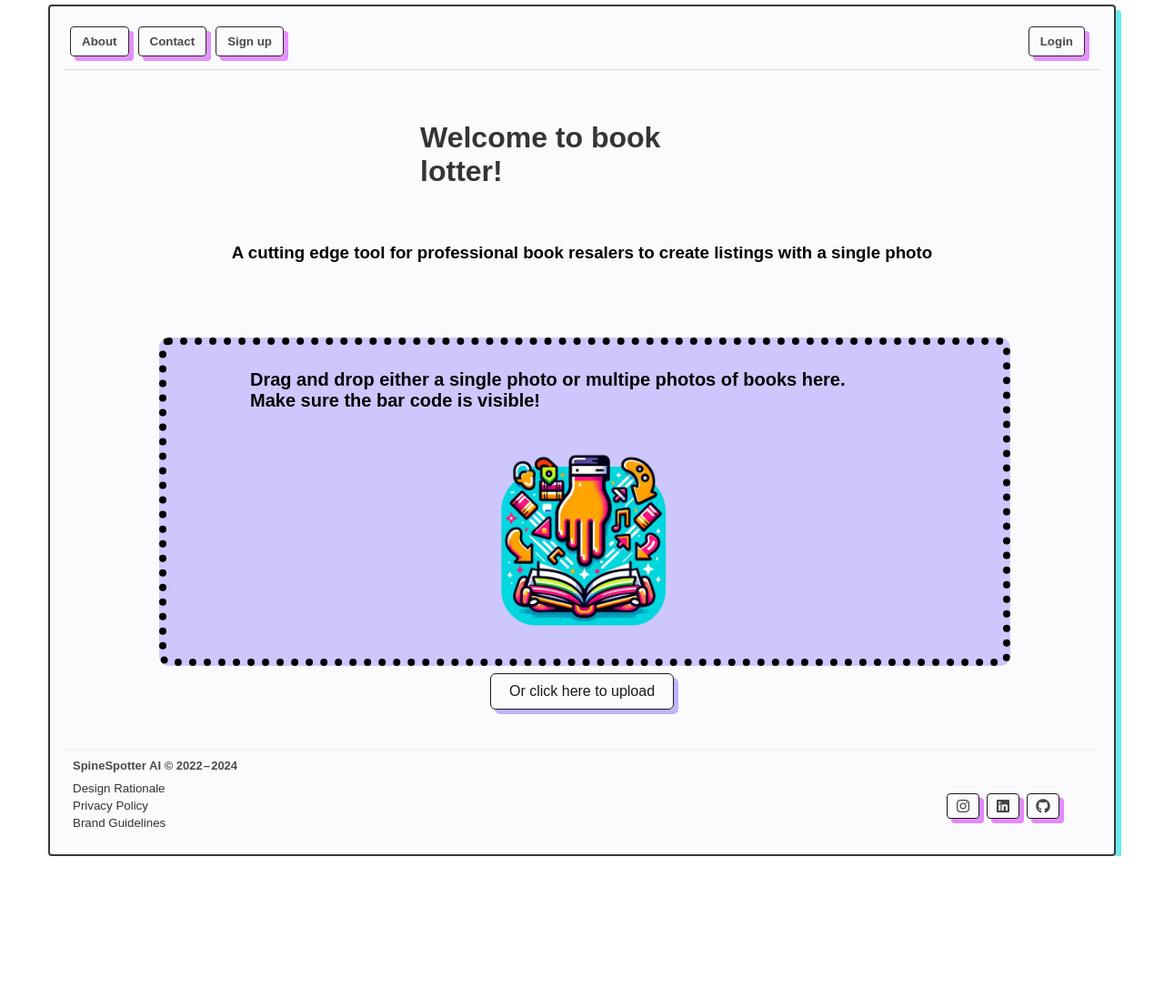
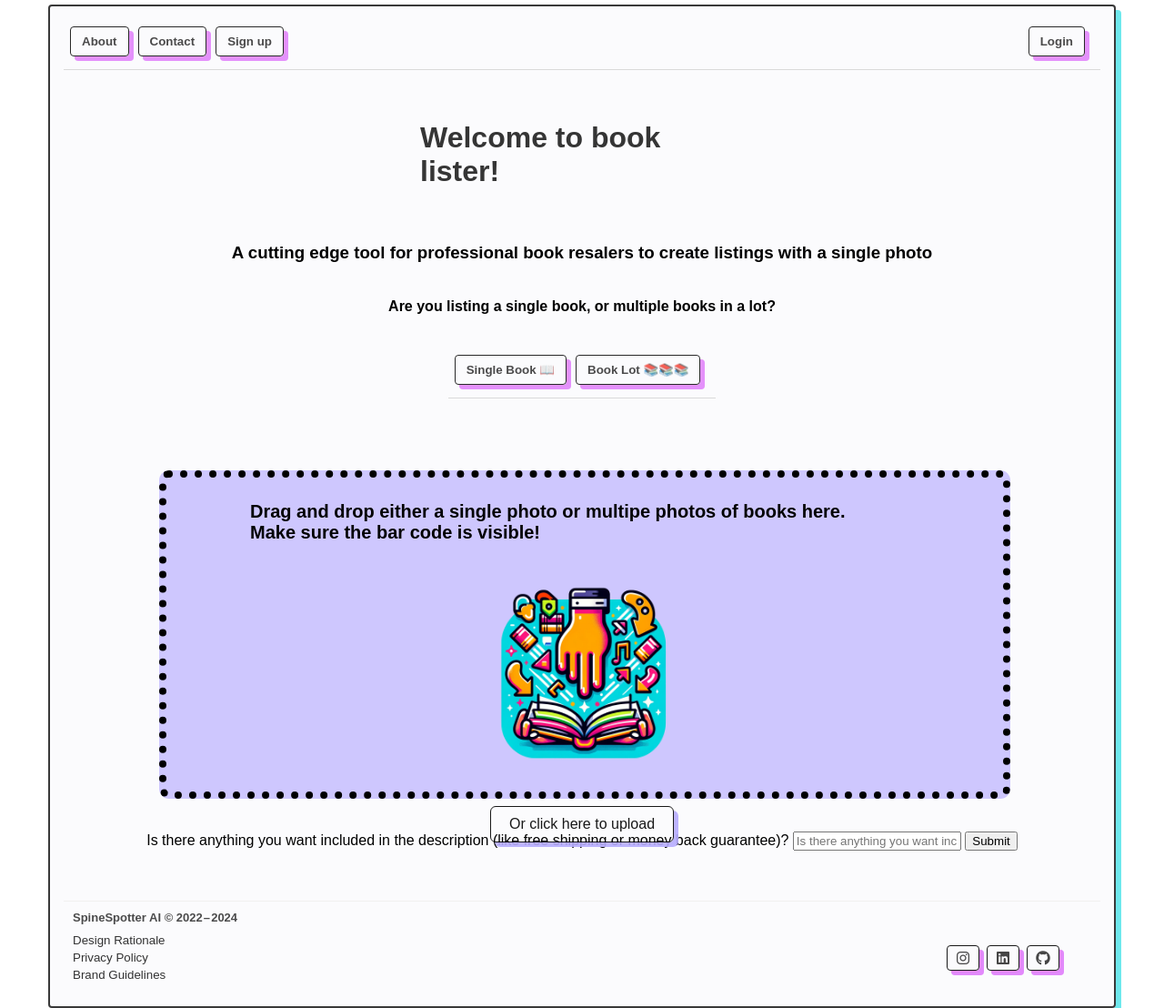
Before and after one commit to paulh6819/BookLotterToBePublished, a website: page public/index.html in a window 1280 px wide. Shown: the whole page at 91% size. Before the commit the page ends 941 px from the top, so only its background shows below. Drawn offline with nearby package versions, Linux system fonts and the light colour scheme.

Commit message:
html for new toggle buttons

```diff
--- a/public/index.html
+++ b/public/index.html
@@ -39,11 +39,23 @@
 
       <div class="center-container">
         <h1 class="main-header">
-          Welcome to book lotter!
+          Welcome to book lister!
         <h3>
           A cutting edge tool for professional book resalers to create listings
           with a single photo
         </h3>
+        <h4>
+          Are you listing a single book, or multiple books in a lot?
+        </h4>
+        <menu>
+
+        <li id="singleBookToggle" class="unchecked">
+          <a >Single Book &#128214;</a>
+        </li>
+        <li id="toggleButton" class="unchecked">
+          <a >Book Lot &#128218;&#128218;&#128218;  </a>
+        </li>
+      </menu>
         <div
           class="drop-area"
           ondrop="handleDrop(event)"
@@ -78,6 +90,11 @@
       </div>
 
       <input id="file-upload" type="file" multiple onchange="handleFileSelect(event)" />
+      <form id="descriptionForm">
+        <label for="userInput">Is there anything you want included in the description (like free shipping or money back guarantee)?</label>
+        <input type="text" id="userInput" name="userInput" placeholder="Is there anything you want included in the description like free shipping or money back guarantee?" />
+        <button type="submit">Submit</button>
+      </form>
       <div id="display-dropped-photos"></div>
       <button id="div-for-button-to-fetch-bookdata" ><div id="bouncing-submission-letters"><span>C</span><span>l</span><span>i</span><span>c</span><span>k</span>
          <!-- This is for the space -->
```
